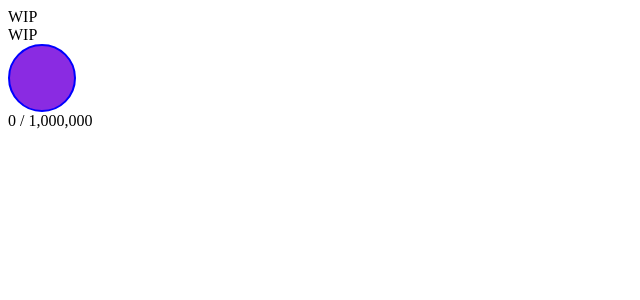
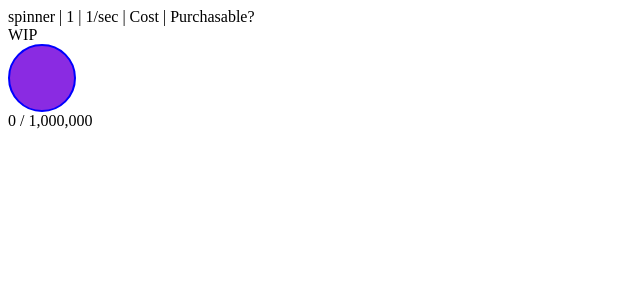
Before and after one commit to theofficetroll/JustAPinchOfMana, a React app: page / in a window 1280 px wide. Shown: the top 300 px of the page, without its empty margins (0-640 px from the left). Built offline with nearby package versions, Linux system fonts and the light colour scheme; the HTML template or start-up script is replaced by a standard one.

Commit message:
Added example toolBuild with passed down values.

```diff
--- a/src/components/build.jsx
+++ b/src/components/build.jsx
@@ -1,4 +1,5 @@
 import React from 'react';
+import ToolBuild from './toolBuild.jsx';
 
 // Build shows current tool data and allows player to purchase tools.
 
@@ -8,9 +9,14 @@ import React from 'react';
 // Create ToolBuild component
 
 const Build = () => {
+
+  // Test Values, will need to generate actual list
+  let toolName = "spinner"; // produces 1 mana per second
+  let toolTotal = 1;
+
   return (
     <div>
-      WIP
+      <ToolBuild name = {toolName} total = {toolTotal} />
     </div>
   )
 }
--- a/src/components/toolBuild.jsx
+++ b/src/components/toolBuild.jsx
@@ -9,10 +9,12 @@ import React from 'react';
 // Add click to purchase
 // Visually indicate when Tool is purchaseable
 
-const ToolBuild = () => {
+// Build Helper function to find costs, production, etc by name
+
+const ToolBuild = ({ name, total }) => {
   return (
     <div>
-      WIP
+      {name} | {total} | {total}/sec | Cost | Purchasable?
     </div>
   )
 }
```
